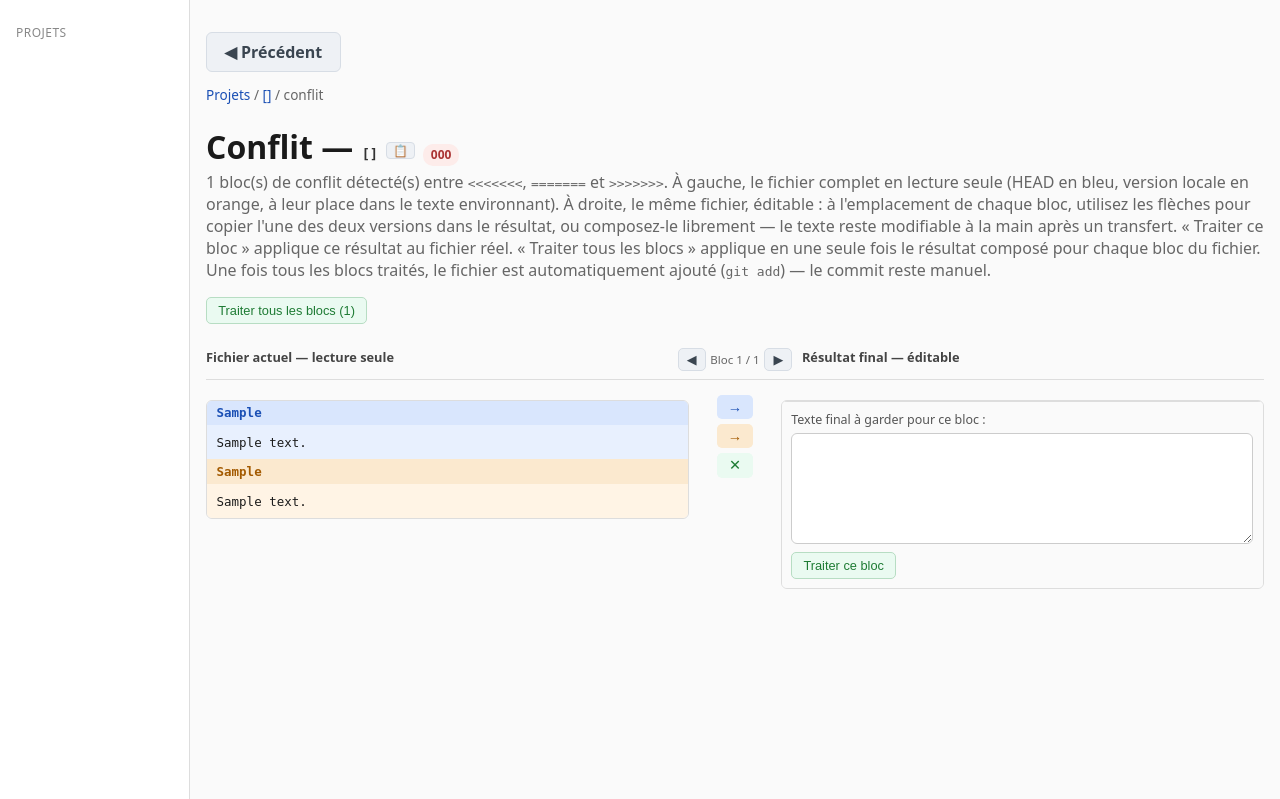
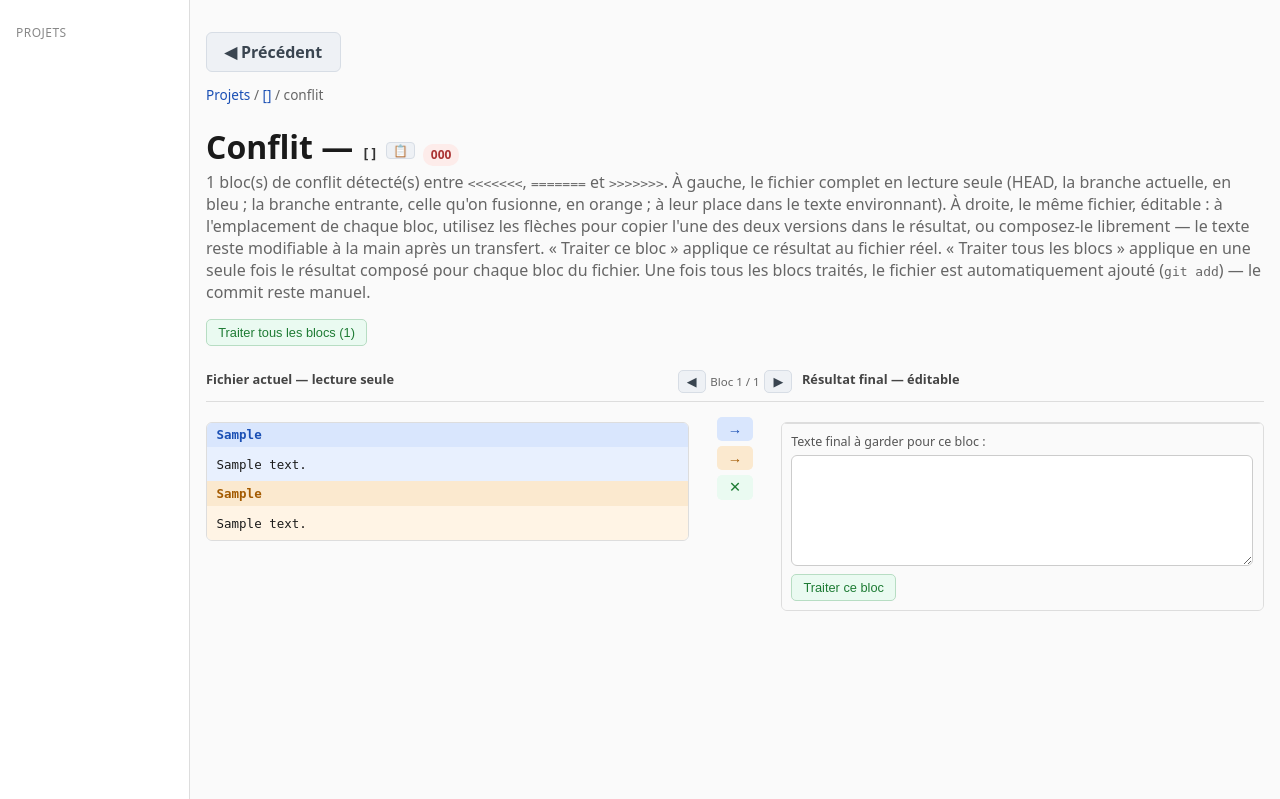
Before and after one commit to AlainDelree/Relecture_Bridge, a Flask app: template relecture_web/templates/conflit.html in a window 1280 px wide. Shown: the top 799 px of the page. Run offline with Flask 3, Linux system fonts and the light colour scheme; the template is opened without the code that fills it: most values are stand-ins (such as "Sample title", 1, 10 or a date in 2020); data that the repository does not hold is empty.

Commit message:
fix(#70): numérotation 1-based des blocs vides + libellé branche entrante

```diff
--- a/relecture_web/templates/conflit.html
+++ b/relecture_web/templates/conflit.html
@@ -14,12 +14,15 @@
     <button type="button" class="bouton-copier" data-copier="{{ chemin_relatif }}" title="Copier le chemin du fichier">📋</button>
     <span class="badge badge--attention">{{ code }}</span>
   </h1>
+  {% set premier_bloc = (lecture.segments | selectattr("type", "equalto", "conflit") | list | first) %}
+  {% set nom_branche_entrante = premier_bloc.entete_theirs[7:].strip() if premier_bloc and premier_bloc.entete_theirs[7:].strip() else "" %}
   <p class="sous-titre">
     {{ lecture.nb_blocs }} bloc(s) de conflit détecté(s) entre
     <code>&lt;&lt;&lt;&lt;&lt;&lt;&lt;</code>, <code>=======</code> et
     <code>&gt;&gt;&gt;&gt;&gt;&gt;&gt;</code>. À gauche, le fichier complet en
-    lecture seule (HEAD en bleu, version locale en orange, à leur place dans
-    le texte environnant). À droite, le même fichier, éditable : à
+    lecture seule (HEAD, la branche actuelle, en bleu ; la branche entrante{% if nom_branche_entrante %}
+    (<code>{{ nom_branche_entrante }}</code>){% endif %}, celle qu'on fusionne, en orange ;
+    à leur place dans le texte environnant). À droite, le même fichier, éditable : à
     l'emplacement de chaque bloc, utilisez les flèches pour copier l'une des
     deux versions dans le résultat, ou composez-le librement — le texte reste
     modifiable à la main après un transfert. « Traiter ce bloc » applique ce
@@ -79,9 +82,10 @@
           <pre class="conflit-bloc__texte conflit-bloc__texte--theirs">{{ segment.texte_theirs }}</pre>
         </div>
 
+        {% set nom_branche_bloc = segment.entete_theirs[7:].strip() %}
         <div class="conflit-cellule conflit-cellule--milieu conflit-fleches" id="bloc-{{ segment.index }}-fleches" data-bloc-index="{{ segment.index }}">
-          <button type="button" class="fleche fleche--ours" data-action="copier-ours" data-bloc-index="{{ segment.index }}" title="Copier la version HEAD dans le résultat">→</button>
-          <button type="button" class="fleche fleche--theirs" data-action="copier-theirs" data-bloc-index="{{ segment.index }}" title="Copier la version locale dans le résultat">→</button>
+          <button type="button" class="fleche fleche--ours" data-action="copier-ours" data-bloc-index="{{ segment.index }}" title="Copier la version HEAD (branche actuelle) dans le résultat">→</button>
+          <button type="button" class="fleche fleche--theirs" data-action="copier-theirs" data-bloc-index="{{ segment.index }}" title="Copier la version de la branche entrante{% if nom_branche_bloc %} ({{ nom_branche_bloc }}){% endif %} dans le résultat">→</button>
           <button type="button" class="fleche fleche--vider" data-action="vider" data-bloc-index="{{ segment.index }}" title="Vider le résultat">✕</button>
         </div>
 
@@ -166,13 +170,16 @@
         var zone = document.getElementById("texte-final-" + index);
         return zone ? zone.value : "";
       });
-      var indicesVides = indices.filter(function (index, position) { return !textes[position].trim(); });
+      var positionsVides = [];
+      textes.forEach(function (texte, position) {
+        if (!texte.trim()) positionsVides.push(position + 1);
+      });
 
       var message = "Traiter tous les blocs (" + indices.length + ") de « {{ chemin_relatif }} » en une "
         + "seule opération ?\n\nChaque bloc de conflit sera remplacé par le contenu de son résultat "
         + "actuel. Une fois terminé, git add sera lancé automatiquement.";
-      if (indicesVides.length > 0) {
-        message += "\n\n⚠️ Bloc(s) au résultat vide (= suppression du bloc) : " + indicesVides.join(", ") + ".";
+      if (positionsVides.length > 0) {
+        message += "\n\n⚠️ Bloc(s) au résultat vide (= suppression du bloc) : " + positionsVides.join(", ") + ".";
       }
       if (!confirm(message)) return;
 
```
Also changed, not shown: RELECTURE_WEB_DOC.md (+4 -1 lines), CHANGELOG-70.md (added).
